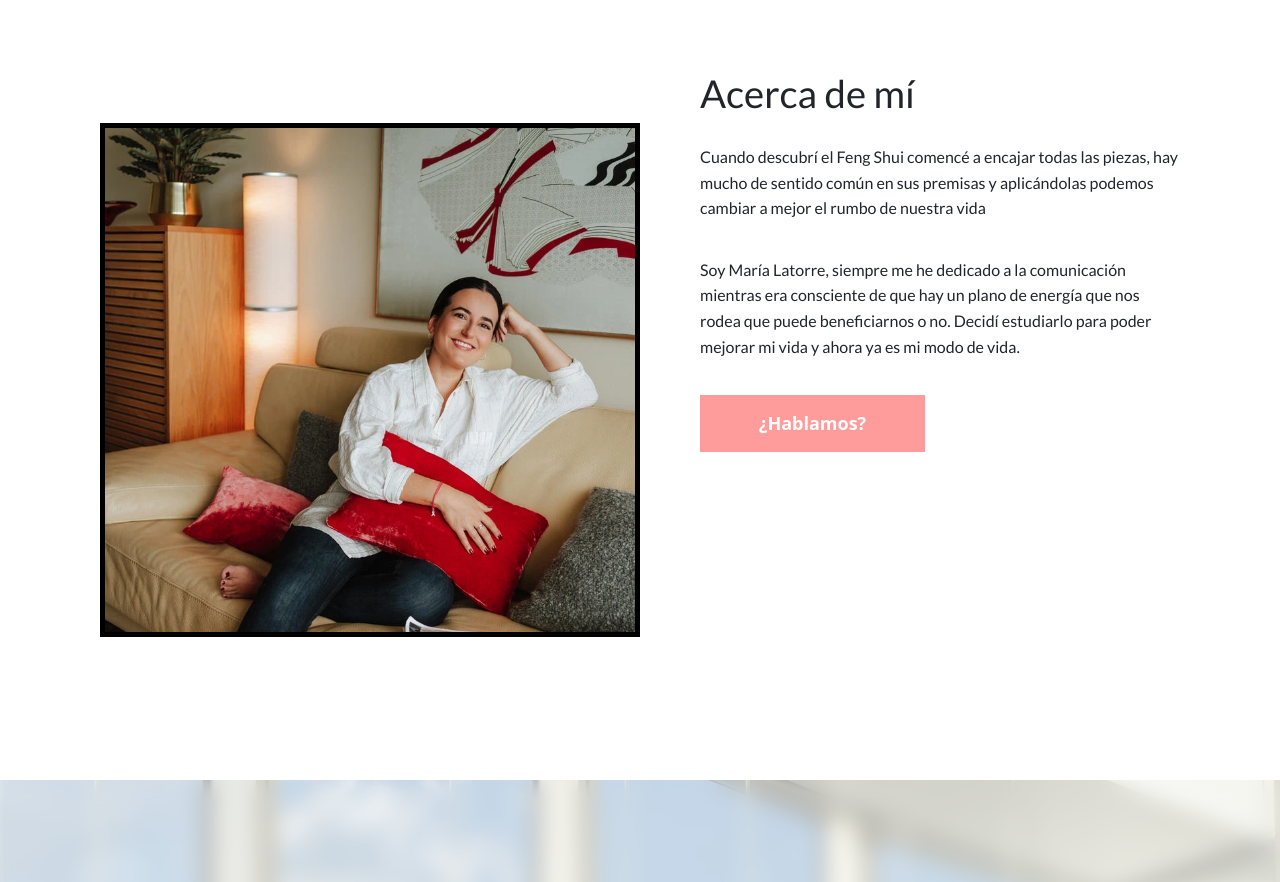
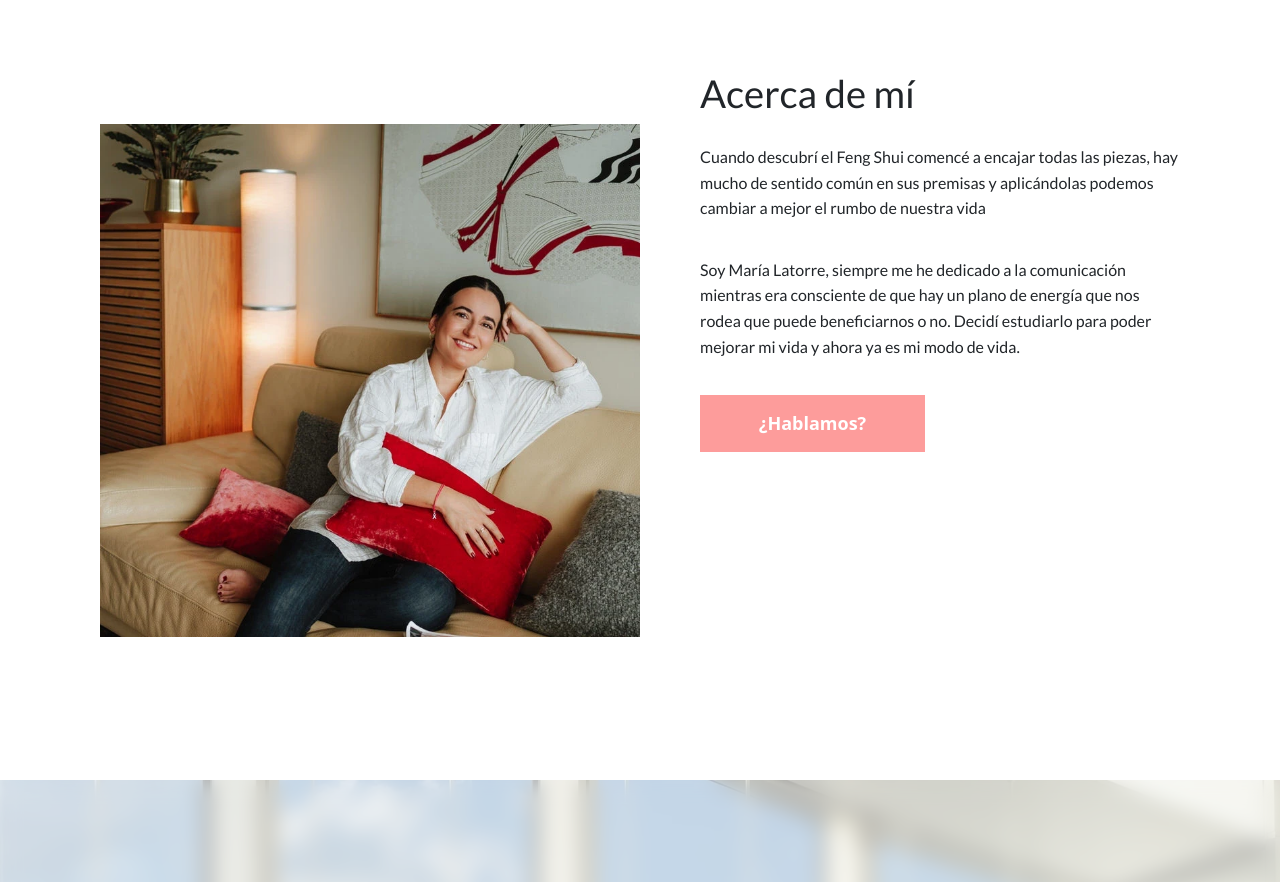
Before and after one commit to Javitocatral/FenShui-Maria, a React (Vite) app: page / in a window 1280 px wide. Shown: the part 820-1702 px from the top of the page. Built offline with nearby package versions, Linux system fonts and the light colour scheme.

Commit message:
sin bordes

```diff
--- a/src/App.css
+++ b/src/App.css
@@ -200,7 +200,6 @@ th {
   max-width: 700px;
   height: auto;
   object-fit: cover;
-  border: 5px solid black;
 }
 
 .content-about {
```
